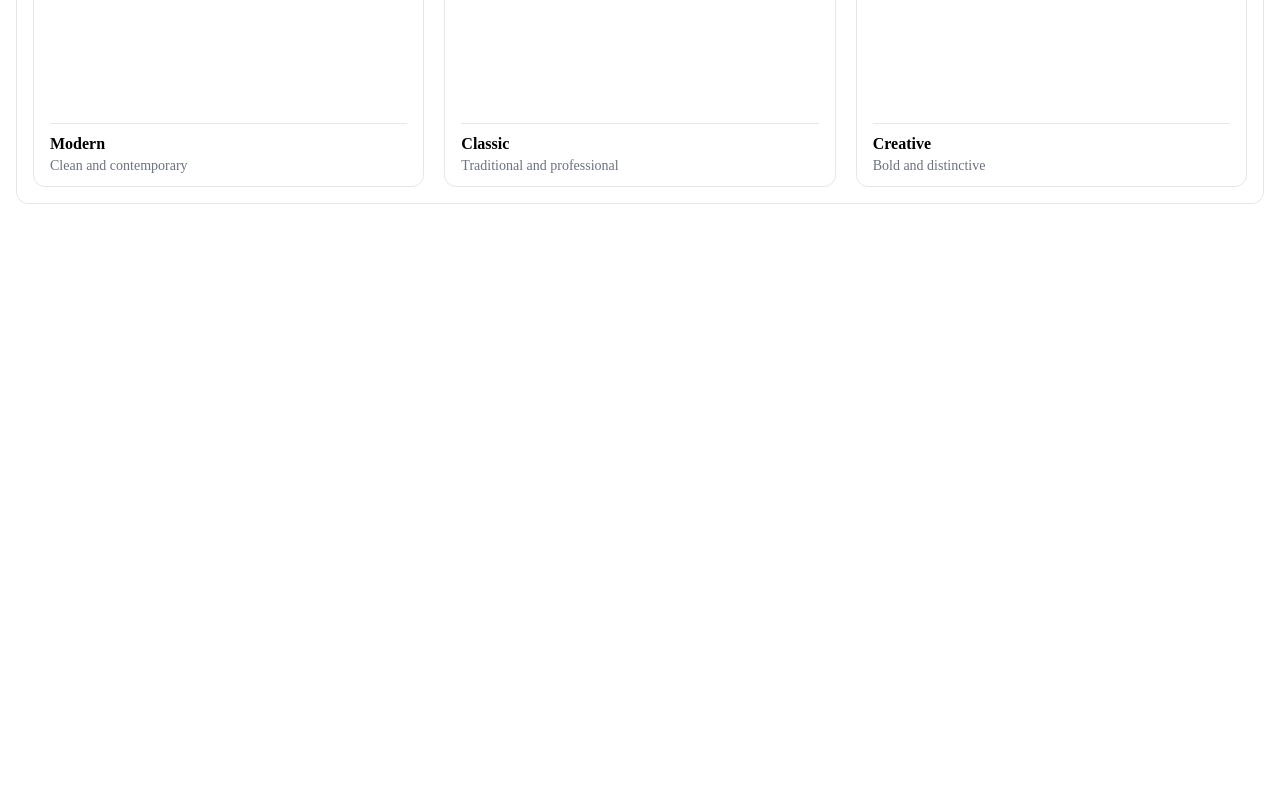
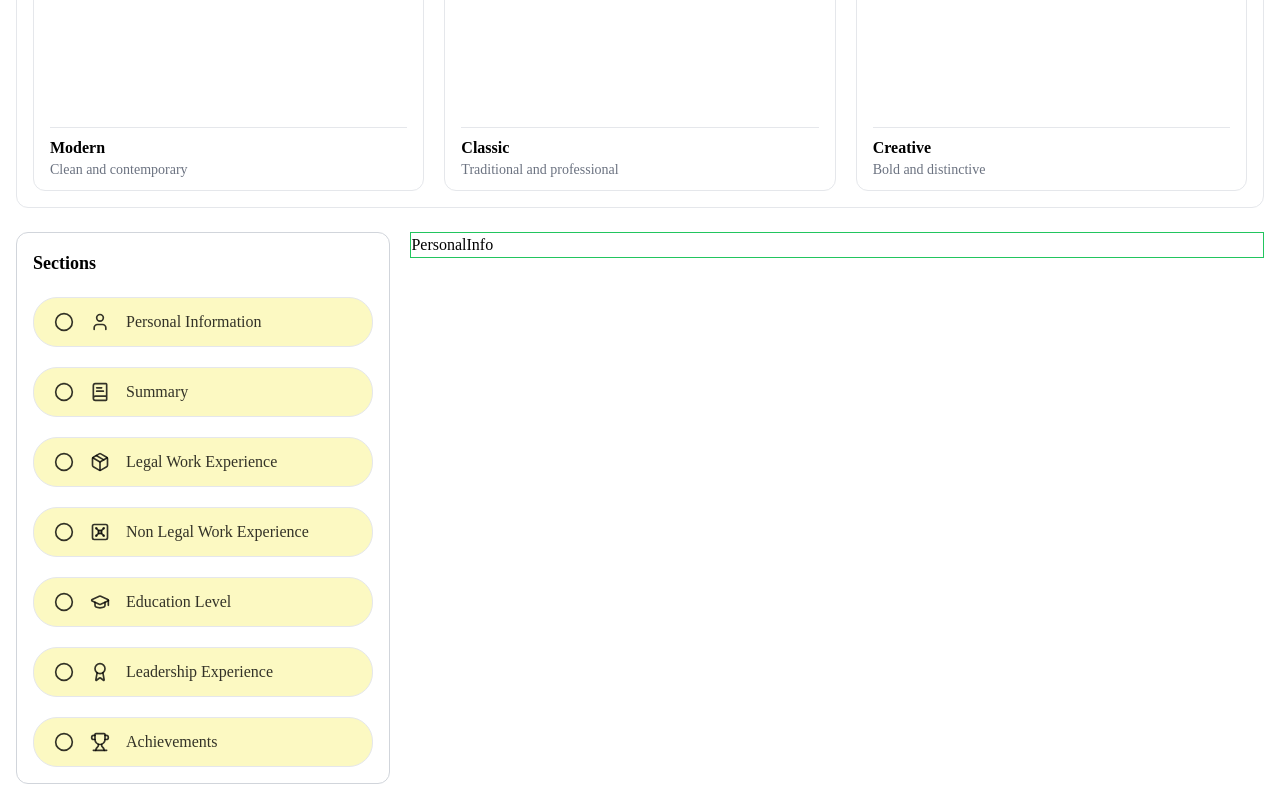
Before and after one commit to FSDTeam-SAA/wasabi-gaming-final-frontend, a Next.js app: page /dashboard/cv-builder in a window 1280 px wide. Shown: the part 634-1434 px from the top of the page. Before the commit the page ends 854 px from the top, so only its background shows below. Built offline with nearby package versions, Linux system fonts and the light colour scheme; a web font is replaced by a local one.

Commit message:
sections done

```diff
--- /dev/null
+++ b/src/app/dashboard/cv-builder/_components/cv-making-form.tsx
@@ -0,0 +1,24 @@
+import React from "react";
+import ChooseCvStyle from "./choose-cv-style";
+import Sections from "./sections";
+import PersonalInfo from "./personal-info";
+
+const CvMakingForm = () => {
+  return (
+    <div className="space-y-6">
+      <ChooseCvStyle />
+
+      <div className="flex items-start gap-5">
+        <div className="lg:w-[30%]">
+          <Sections />
+        </div>
+
+        <div className="flex flex-1">
+          <PersonalInfo />
+        </div>
+      </div>
+    </div>
+  );
+};
+
+export default CvMakingForm;
--- /dev/null
+++ b/src/app/dashboard/cv-builder/_components/personal-info.tsx
@@ -0,0 +1,7 @@
+import React from "react";
+
+const PersonalInfo = () => {
+  return <div className="w-full border border-green-500">PersonalInfo</div>;
+};
+
+export default PersonalInfo;
--- /dev/null
+++ b/src/app/dashboard/cv-builder/_components/sections.tsx
@@ -0,0 +1,67 @@
+import {
+  Award,
+  BookText,
+  Circle,
+  GraduationCap,
+  Package,
+  Trophy,
+  User,
+  Vault,
+} from "lucide-react";
+import React from "react";
+
+const Sections = () => {
+  const items = [
+    {
+      circle: Circle,
+      icon: User,
+      label: "Personal Information",
+    },
+    {
+      circle: Circle,
+      icon: BookText,
+      label: "Summary",
+    },
+    {
+      circle: Circle,
+      icon: Package,
+      label: "Legal Work Experience",
+    },
+    {
+      circle: Circle,
+      icon: Vault,
+      label: "Non Legal Work Experience",
+    },
+    {
+      circle: Circle,
+      icon: GraduationCap,
+      label: "Education Level",
+    },
+    {
+      circle: Circle,
+      icon: Award,
+      label: "Leadership Experience",
+    },
+    {
+      circle: Circle,
+      icon: Trophy,
+      label: "Achievements",
+    },
+  ];
+
+  return (
+    <div className="p-4 border border-gray-300 rounded-xl">
+      <h1 className="text-lg font-semibold">Sections</h1>
+
+      <div className="flex flex-col items-start justify-start gap-5 mt-5 ">
+        {items.map((item, index) => (
+          <button key={index} className="flex items-center w-full gap-4 px-5 py-3 border border-gray-200 text-black/80 rounded-3xl bg-[#fcf9c2]">
+            <Circle className="w-5 h-5" /> <item.icon className="w-5 h-5" /> {item?.label}
+          </button>
+        ))}
+      </div>
+    </div>
+  );
+};
+
+export default Sections;
--- a/src/app/dashboard/cv-builder/page.tsx
+++ b/src/app/dashboard/cv-builder/page.tsx
@@ -1,11 +1,11 @@
 import TitleProgress from "./_components/title-progress";
-import ChooseCVStyle from "./_components/choose-cv-style";
+import CvMakingForm from "./_components/cv-making-form";
 
 const page = () => {
   return (
-    <div className="container p-4 space-y-5">
+    <div className="container p-4 space-y-6">
       <TitleProgress />
-      <ChooseCVStyle />
+      <CvMakingForm />
     </div>
   );
 };
```
